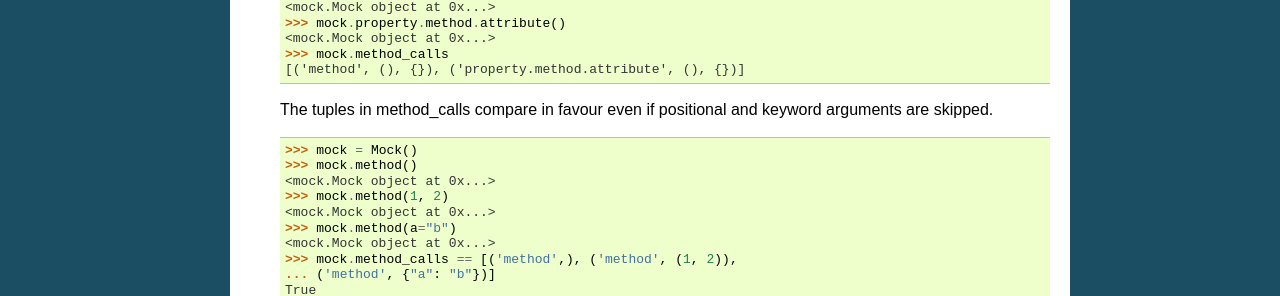
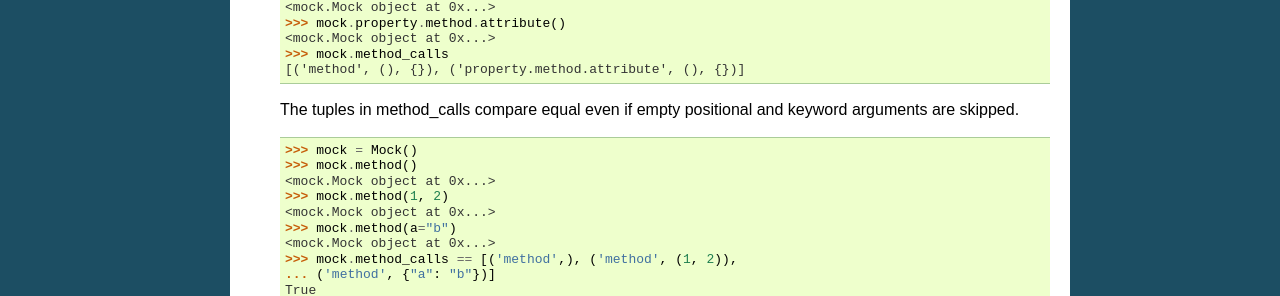
Before and after one commit to eaudeweb/mock, a Sphinx documentation site: the page built from docs/mock.txt, in a window 1280 px wide and 900 px high, scrolled down 3118 px. Shown: the part 345-641 px from the top of the window. Built offline with Sphinx 7.4.7, drawn with Linux system fonts in a browser that asks for light colours; pages that are not in the unit, such as notebooks, are missing from menus.

Commit message:
Doc improvement

```diff
--- a/docs/mock.txt
+++ b/docs/mock.txt
@@ -262,7 +262,7 @@ Attributes
         >>> mock.method_calls
         [('method', (), {}), ('property.method.attribute', (), {})]
 
-    The tuples in method_calls compare in favour even if positional and
+    The tuples in method_calls compare equal even if empty positional and
     keyword arguments are skipped.
 
     .. doctest::
```
